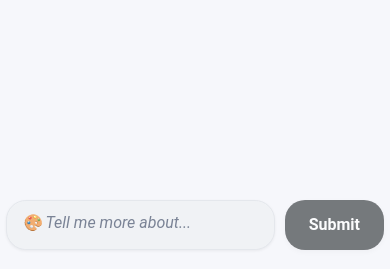
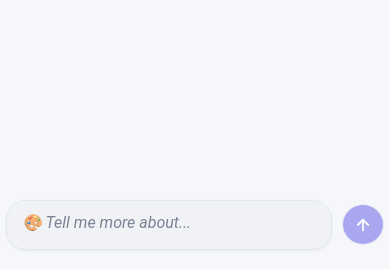
Before and after one commit to ayushpratapno1/ai-generative-hub, a Django app: page /chat in a window 390 px wide. Shown: the part 575-844 px from the top of the page. Run offline with Django 4.2, Linux system fonts and the light colour scheme.

Commit message:
Change submit from loder design to modern design

```diff
--- a/home/static/css/style.css
+++ b/home/static/css/style.css
@@ -373,66 +373,124 @@ body {
   border-color: var(--accent);
 }
 
-/* Submit button */
-.input-container button {
+/* Circular Send Button */
+.send-btn {
+  bottom: 3px;
+  appearance: none;
+  -webkit-appearance: none;
   flex-shrink: 0;
+  width: 44px;
+  height: 44px;
+  padding: 0;
+  border: 1px solid var(--border);
+  border-radius: 50%;
   background-color: var(--accent);
   color: #ffffff;
-  border: none;
-  border-radius: 20px;
-  padding: 12px 24px;
   cursor: pointer;
-  height: 50px;
   display: flex;
   align-items: center;
   justify-content: center;
-  font-size: 1rem;
-  font-weight: 600;
   position: relative;
   overflow: hidden;
+  outline: none;
   box-shadow: 0 2px 6px var(--shadow);
   transition: background-color 0.25s ease,
     transform 0.15s ease,
-    box-shadow 0.25s ease;
+    box-shadow 0.25s ease,
+    opacity 0.25s ease,
+    border-color 0.25s ease;
 }
 
-.input-container button:hover {
+.send-btn:hover:not(:disabled) {
   background-color: var(--accent-hover);
   box-shadow: 0 4px 12px var(--shadow-lg);
   transform: translateY(-1px);
 }
 
-.input-container button:active {
-  transform: scale(0.96);
+.send-btn:active:not(:disabled) {
+  transform: scale(0.92);
 }
 
-.input-container button::after {
-  content: '';
-  position: absolute;
-  top: 50%;
-  left: 50%;
-  width: 5px;
-  height: 5px;
-  background: rgba(255, 255, 255, 0.5);
-  opacity: 0;
-  border-radius: 100%;
-  transform: scale(1, 1) translate(-50%);
-  transform-origin: 50% 50%;
+.send-btn:focus-visible {
+  outline: 2px solid var(--accent);
+  outline-offset: 3px;
 }
 
-.input-container button:active::after {
-  animation: ripple 0.6s ease-out;
+.send-btn:disabled {
+  opacity: 0.45;
+  cursor: not-allowed;
+  box-shadow: none;
+  transform: none;
 }
 
-@keyframes ripple {
-  0% {
-    transform: scale(0, 0);
-    opacity: 0.5;
+/* Icon container */
+.send-btn__icon {
+  position: relative;
+  display: flex;
+  align-items: center;
+  justify-content: center;
+  width: 20px;
+  height: 20px;
+  pointer-events: none;
+}
+
+/* Arrow SVG */
+.send-btn__arrow {
+  position: absolute;
+  width: 100%;
+  height: 100%;
+  color: #ffffff;
+  opacity: 1;
+  transform: scale(1) translateY(0);
+  transition: opacity 0.3s ease,
+    transform 0.35s cubic-bezier(0.34, 1.56, 0.64, 1);
+}
+
+/* Spinner SVG */
+.send-btn__spinner {
+  position: absolute;
+  width: 100%;
+  height: 100%;
+  color: #ffffff;
+  opacity: 0;
+  transform: scale(0.4);
+  pointer-events: none;
+  transition: opacity 0.25s ease,
+    transform 0.25s ease;
+}
+
+/* Loading state: arrow flies up & fades, spinner pops in & spins */
+.send-btn.is-loading .send-btn__arrow {
+  opacity: 0;
+  transform: scale(0.3) translateY(-8px);
+}
+
+.send-btn.is-loading .send-btn__spinner {
+  opacity: 1;
+  transform: scale(1);
+  animation: sendSpin 0.8s linear infinite;
+}
+
+@keyframes sendSpin {
+  from {
+    transform: rotate(0deg);
   }
 
-  100% {
-    transform: scale(20, 20);
-    opacity: 0;
+  to {
+    transform: rotate(360deg);
+  }
+}
+
+@media (max-width: 400px) {
+  .send-btn {
+    width: 42px;
+    height: 41px;
+    bottom: 5px;
+  }
+
+  .send-btn__icon {
+    width: 18px;
+    height: 18px;
   }
 }
 
--- a/home/static/js/script.js
+++ b/home/static/js/script.js
@@ -144,10 +144,13 @@ document.addEventListener("DOMContentLoaded", () => {
   const toggleSubmitButton = (disabled) => {
     isProcessing = disabled;
     submit.disabled = disabled;
-    submit.style.opacity = disabled ? '0.6' : '1';
-    submit.style.cursor = disabled ? 'not-allowed' : 'pointer';
-    // Add loading text
-    submit.textContent = disabled ? 'Processing...' : 'Submit';
+    if (disabled) {
+      submit.classList.add('is-loading');
+      submit.setAttribute('aria-label', 'Processing message...');
+    } else {
+      submit.classList.remove('is-loading');
+      submit.setAttribute('aria-label', 'Send message');
+    }
   };
 
   const fetchData = async (message) => {
@@ -191,9 +194,9 @@ document.addEventListener("DOMContentLoaded", () => {
   // Add this function to check if textarea is empty
   const checkTextareaEmpty = () => {
     const isEmpty = !typedPrompt.value.trim();
-    submit.disabled = isEmpty;
-    submit.style.opacity = isEmpty ? '0.6' : '1';
-    submit.style.cursor = isEmpty ? 'not-allowed' : 'pointer';
+    if (!isProcessing) {
+      submit.disabled = isEmpty;
+    }
     return isEmpty;
   };
 
--- a/home/templates/chat.html
+++ b/home/templates/chat.html
@@ -108,7 +108,20 @@
         <textarea style="top: 1.5px;" class="form-control expanding-textarea" rows="1" placeholder="" id="typedPrompt"
           required></textarea>
         {% csrf_token %}
-        <button type="button" id="submit" class="btn btn-dark">Submit</button>
+        <button type="button" id="submit" class="send-btn" aria-label="Send message">
+          <span class="send-btn__icon" aria-hidden="true">
+            <!-- Upward Arrow SVG -->
+            <svg class="send-btn__arrow" viewBox="0 0 24 24" fill="none" stroke="currentColor" stroke-width="2.5" stroke-linecap="round" stroke-linejoin="round">
+              <line x1="12" y1="19" x2="12" y2="5"></line>
+              <polyline points="5 12 12 5 19 12"></polyline>
+            </svg>
+            <!-- Loading Spinner SVG -->
+            <svg class="send-btn__spinner" viewBox="0 0 24 24" fill="none" stroke="currentColor" stroke-width="2.5" stroke-linecap="round">
+              <circle cx="12" cy="12" r="9" stroke-opacity="0.25"></circle>
+              <path d="M12 3a9 9 0 0 1 9 9"></path>
+            </svg>
+          </span>
+        </button>
       </div>
     </div>
   </div>
```
Also changed, not shown: home/templates/index.html (+18 -22 lines).
